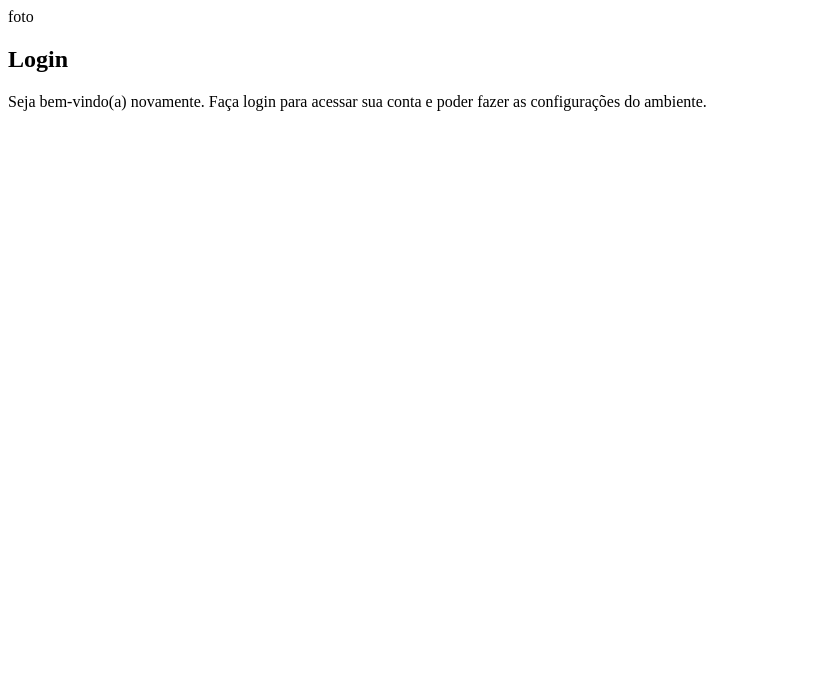
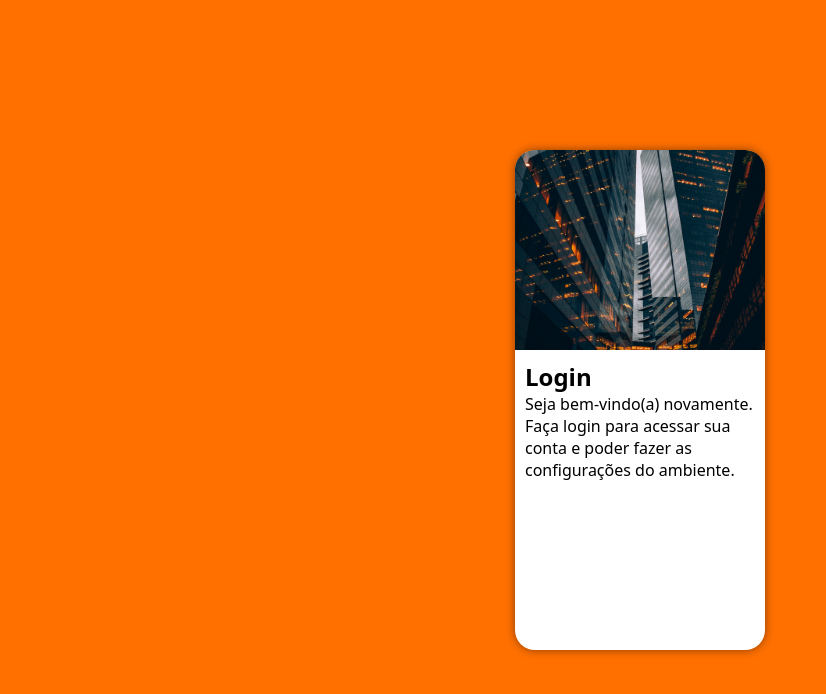
Before and after one commit to victorashino/projeto-login, a plain HTML site: page index.html in a window 1280 px wide. Shown: the whole page, without its empty margins (0-826 px from the left). Drawn offline with Linux system fonts and the light colour scheme.

Commit message:
tela de login start

```diff
--- a/estilos/style.css
+++ b/estilos/style.css
@@ -14,3 +14,49 @@
     --cor5: #FF9B00;*/
 
 }
+
+* {
+    font-family: system-ui, -apple-system, BlinkMacSystemFont, 'Segoe UI', Roboto, Oxygen, Ubuntu, Cantarell, 'Open Sans', 'Helvetica Neue', sans-serif;
+    padding: 0px;
+    margin: 0px;
+    box-sizing: border-box;
+}
+
+body,
+html {
+    background-color: var(--cor3);
+    height: 100vh;
+    width: 100vw;
+}
+
+main {
+    position: relative;
+    height: 100vh;
+    width: 100vw;
+}
+
+#login {
+    position: absolute;
+    top: 50%;
+    left: 50%;
+    transform: translate(-50%, -50%);
+    overflow: hidden;
+
+    background-color: white;
+    width: 250px;
+    height: 500px;
+    border-radius: 20px;
+    box-shadow: 0px 0px 10px rgba(0, 0, 0, 0.459);
+}
+
+#login > #imagem {
+    display: block;
+    background: var(--cor3) url('../imagens/pexels-dinnow-9444476.jpg') left center;
+    background-size: cover;
+    height: 200px;
+}
+
+#login > #formulario {
+    display: block;
+    padding: 10px;
+}
--- a/index.html
+++ b/index.html
@@ -11,7 +11,7 @@
     <main>
         <section id="login">
             <div id="imagem">
-                foto
+                <!-- Imagem em CSS -->
             </div>
             <div id="formulario">
                 <h1>Login</h1>
```
